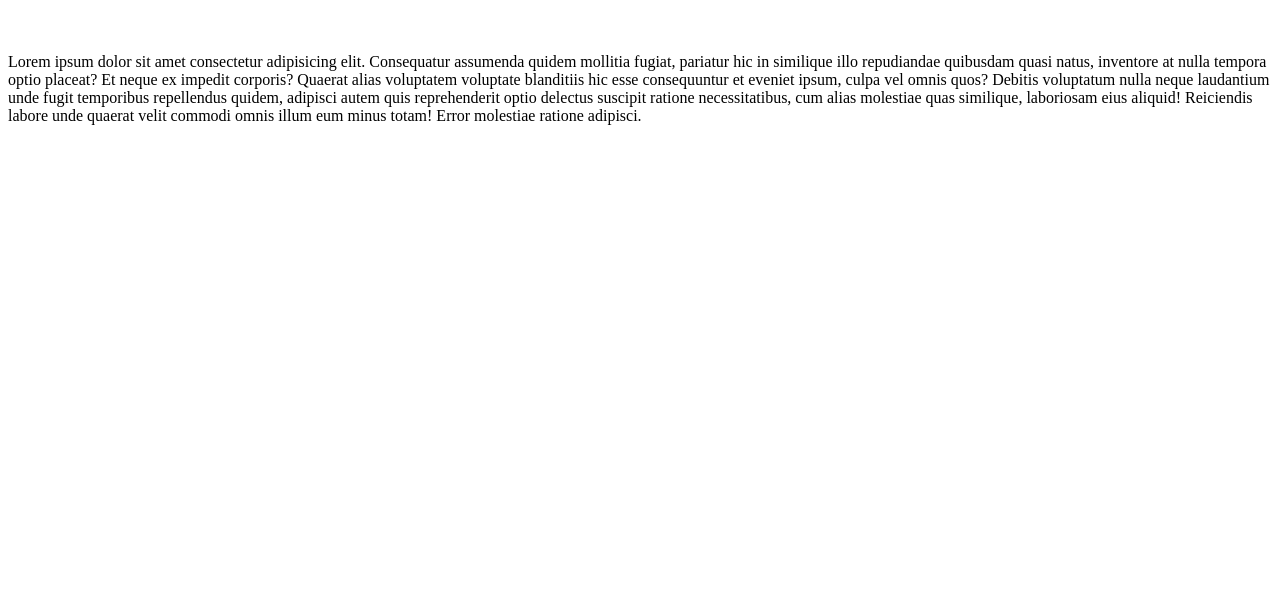
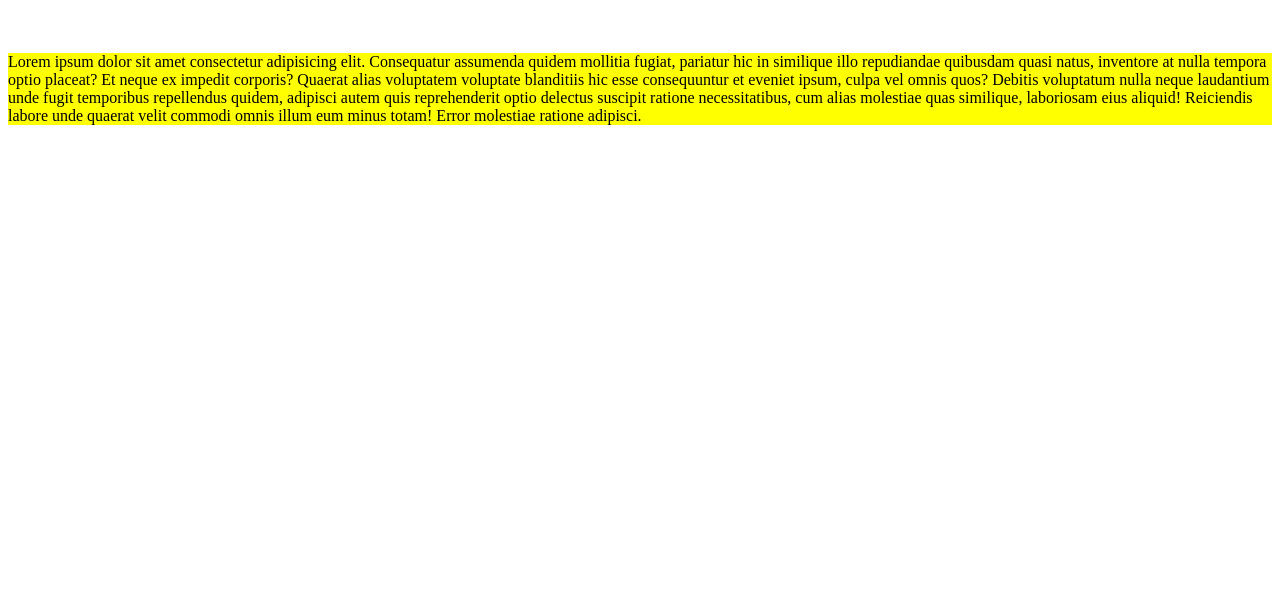
Before and after one commit to abhinavbestha26/abhinavbestha26.github.io, a plain HTML site: page CSS/index3.html in a window 1280 px wide. Shown: the part 196-800 px from the top of the page. Drawn offline with Linux system fonts and the light colour scheme.

Commit message:
updated css

```diff
--- a/CSS/index3.html
+++ b/CSS/index3.html
@@ -11,17 +11,29 @@
                     font-size: 20px;
                     background-color: red;
                 }
+                p{
+                  background-color: aqua;
+                }
             }
             @media screen and (min-width: 600px){
                 h1{
                     font-size: 70px;
                     background-color: aqua;
+
                 }
+                p{
+                  background-color: blueviolet;
+                }
+
             }
             @media screen and (min-width: 1200px){
                 h1{
                     font-size: 100px;
                     background-color: blueviolet;
+
+                }
+                p{
+                  background-color: yellow;
                 }
             }
 
```
Also changed, not shown: CSS/index.html (+5 -0 lines), HTML/index10.html (+1 -1 lines), HTML/index4.html (+1 -1 lines).
